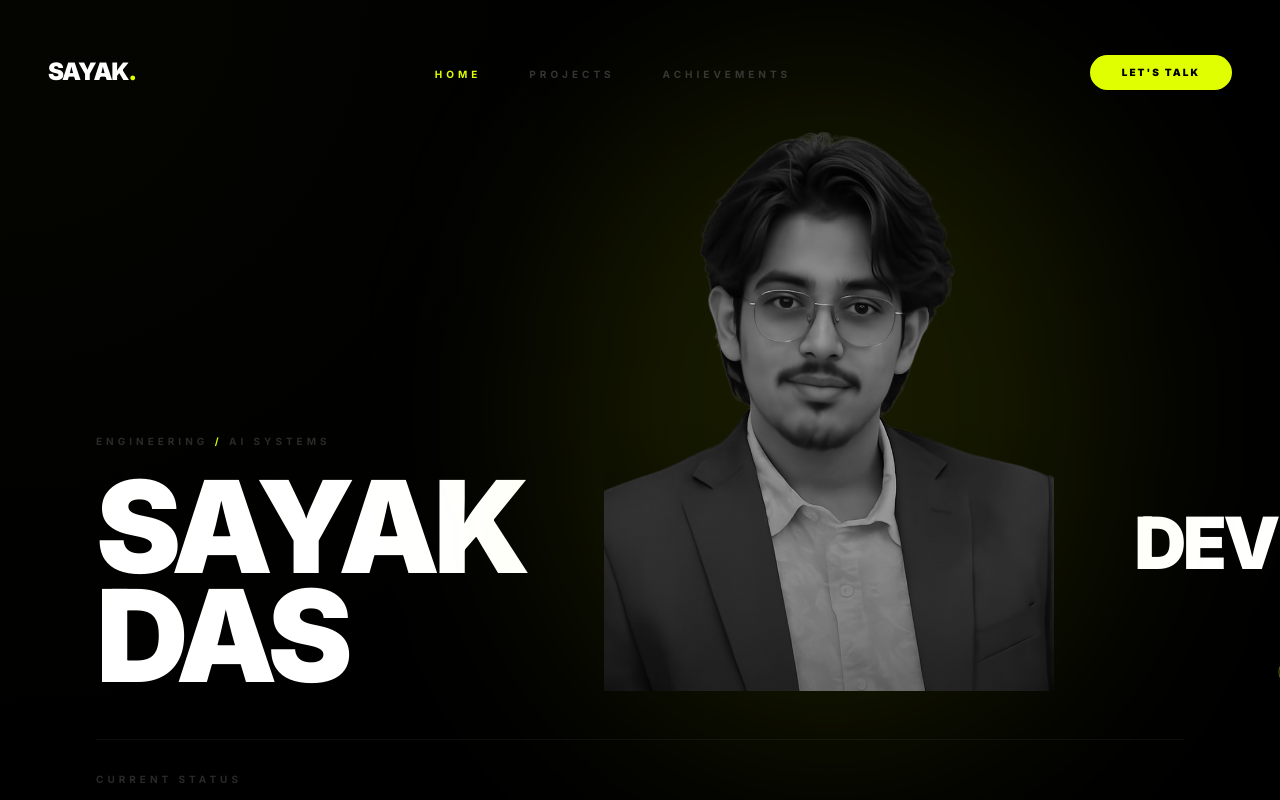
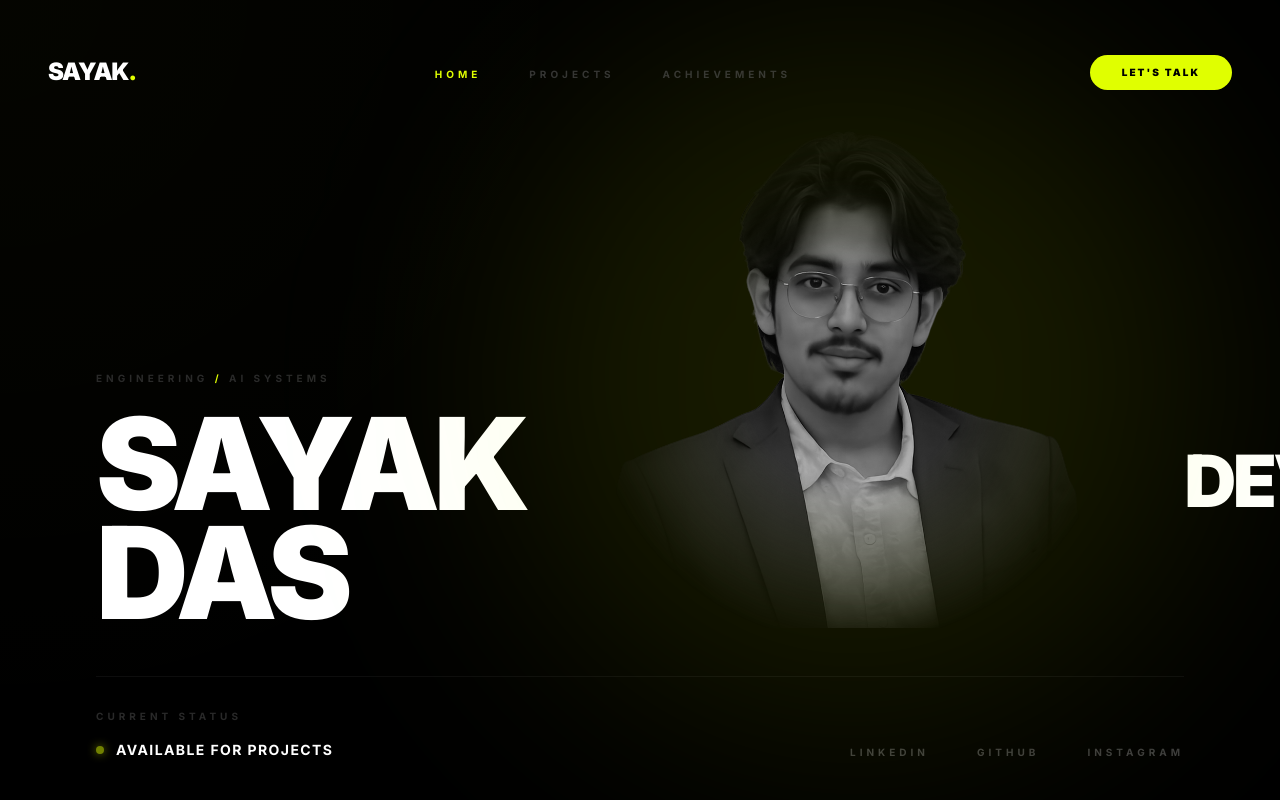
Before and after one commit to Xeffen07G/Portfolio, a React (Vite) app: page / in a window 1280 px wide. Shown: the top 800 px of the page. Built offline with nearby package versions, Linux system fonts and the light colour scheme.

Commit message:
style: remove portrait box effect using radial mask

```diff
--- a/src/components/Hero.jsx
+++ b/src/components/Hero.jsx
@@ -66,19 +66,21 @@ const Hero = () => {
             initial={{ opacity: 0, scale: 0.9 }}
             animate={{ opacity: 1, scale: 1 }}
             transition={{ duration: 1.2, ease: [0.25, 0.1, 0.25, 1] }}
-            className="relative w-72 sm:w-80 md:w-96 lg:w-80 xl:w-[450px] aspect-[4/5] overflow-hidden transition-all duration-700 group"
+            className="relative w-72 sm:w-80 md:w-[400px] lg:w-96 xl:w-[500px] transition-all duration-700 group"
+            style={{
+              maskImage: 'radial-gradient(circle at center, black 30%, transparent 75%)',
+              WebkitMaskImage: 'radial-gradient(circle at center, black 30%, transparent 75%)',
+            }}
           >
             <img
               src="/profile.png"
               alt="Sayak Das"
-              className="w-full h-full object-cover scale-105 group-hover:scale-100 transition-all duration-1000 grayscale group-hover:grayscale-0 brightness-75 group-hover:brightness-100"
+              className="w-full h-auto object-contain scale-105 group-hover:scale-110 transition-all duration-1000 grayscale group-hover:grayscale-0 brightness-75 group-hover:brightness-110"
             />
-            {/* Subtle Vignette */}
-            <div className="absolute inset-0 bg-gradient-to-t from-bg via-transparent to-transparent opacity-40" />
           </motion.div>
 
           {/* Subtle Ambient Glow behind image */}
-          <div className="absolute top-1/2 left-1/2 -translate-x-1/2 -translate-y-1/2 w-[120%] h-[120%] bg-primary/10 blur-[100px] rounded-full -z-10 group-hover:bg-primary/20 transition-colors duration-1000" />
+          <div className="absolute top-1/2 left-1/2 -translate-x-1/2 -translate-y-1/2 w-[140%] h-[140%] bg-primary/10 blur-[120px] rounded-full -z-10 group-hover:bg-primary/20 transition-colors duration-1000" />
         </div>
 
         {/* Right side - Titles */}
```
